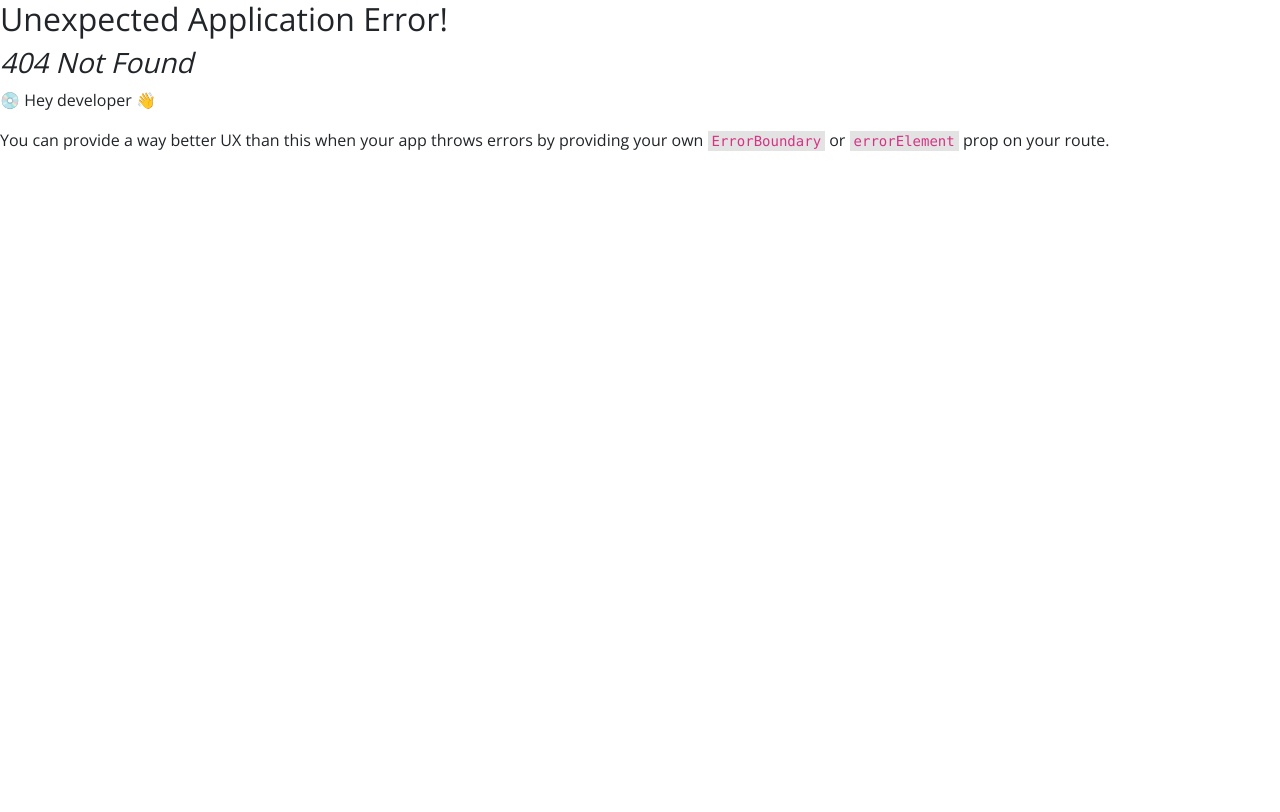
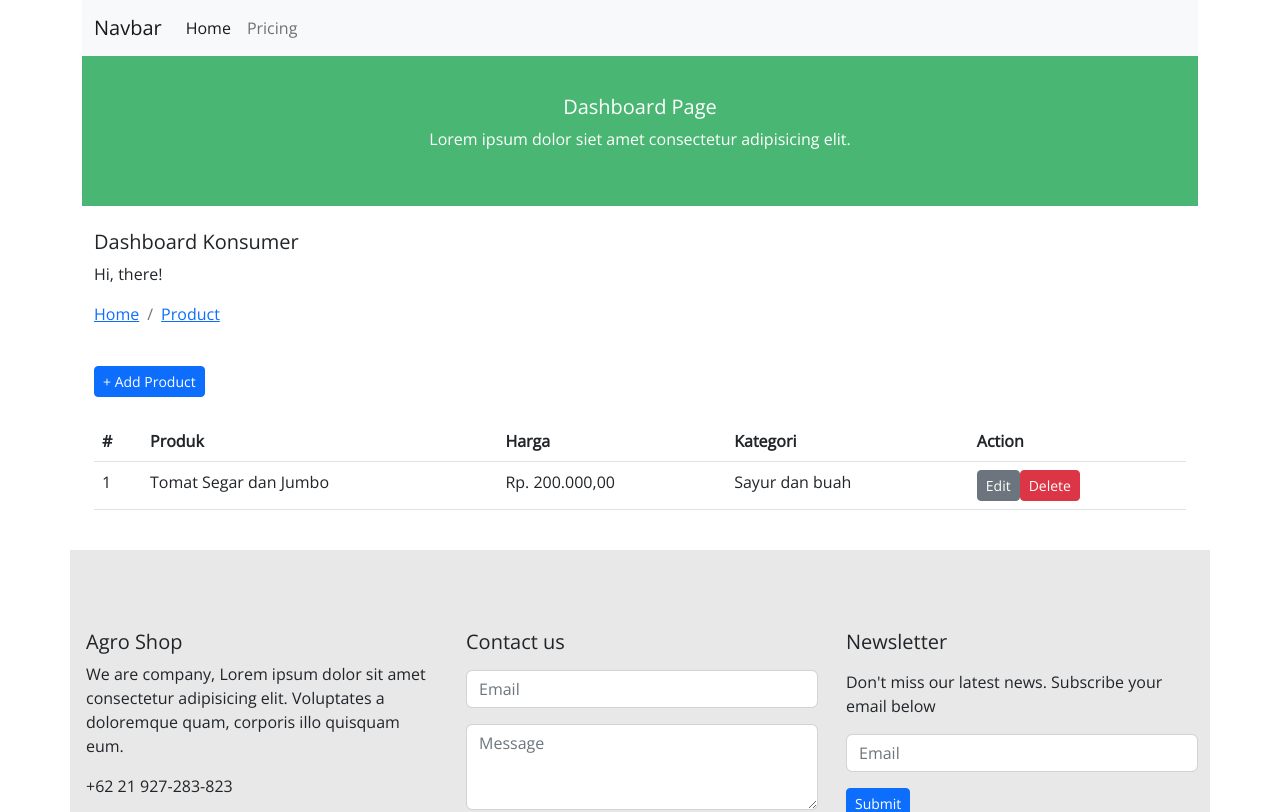
Before and after one commit to anshacerbia2/h8-final-project-client, a React (Create React App) app: page /dashboard-customer in a window 1280 px wide. Before the commit this address had no page. Shown: the top 812 px of the page. Built offline with nearby package versions, Linux system fonts and the light colour scheme.

Commit message:
fix color and add dashboard customer

```diff
--- a/src/components/Template.js
+++ b/src/components/Template.js
@@ -1,6 +1,6 @@
 import { Outlet } from "react-router-dom";
 import Navbar from "./Navbar";
-// import Footer from "./Footer";
+import Footer from "./Footer";
 
 export default function Template() {
   const jumbotron = false;
@@ -10,8 +10,8 @@ export default function Template() {
         {/* <Navbar jumbotron={jumbotron} /> */}
 
         <Outlet />
+        <Footer />
       </div>
-      {/* <Footer /> */}
     </>
   );
 }
--- /dev/null
+++ b/src/pages/DashboardCustomer.js
@@ -0,0 +1,93 @@
+import React from "react";
+
+const DashboardCustomer = () => {
+  return (
+    <>
+      <nav className="navbar navbar-expand-lg navbar-light bg-light">
+        <div className="container-fluid">
+          <a className="navbar-brand" href="#">
+            Navbar
+          </a>
+          <button
+            className="navbar-toggler"
+            type="button"
+            data-bs-toggle="collapse"
+            data-bs-target="#navbarNav"
+            aria-controls="navbarNav"
+            aria-expanded="false"
+            aria-label="Toggle navigation"
+          >
+            <span className="navbar-toggler-icon"></span>
+          </button>
+          <div className="collapse navbar-collapse" id="navbarNav">
+            <ul className="navbar-nav">
+              <li className="nav-item">
+                <a className="nav-link active" aria-current="page" href="#">
+                  Home
+                </a>
+              </li>
+              <li className="nav-item">
+                <a className="nav-link" href="#">
+                  Pricing
+                </a>
+              </li>
+            </ul>
+          </div>
+        </div>
+      </nav>
+      <div className="container">
+        <div
+          className="row"
+          style={{ backgroundColor: "#49b773", height: "150px" }}
+        >
+          <div className="col d-flex flex-column justify-content-center align-items-center" style={{ color: "#fff"}}>
+            <h5>Dashboard Page</h5>
+            <p>Lorem ipsum dolor siet amet consectetur adipisicing elit.</p>
+          </div>
+        </div>
+        <main className="row my-4">
+          <div className="col">
+            <h5>Dashboard Konsumer</h5>
+            <p>Hi, there!</p>
+            <nav aria-label="breadcrumb">
+              <ol className="breadcrumb">
+                <li className="breadcrumb-item">
+                  <a href="#">Home</a>
+                </li>
+                <li className="breadcrumb-item">
+                  <a href="#">Product</a>
+                </li>
+              </ol>
+            </nav>
+            <button className="btn btn-sm btn-primary my-4">+ Add Product</button>
+            <table className="table">
+              <thead>
+                <tr>
+                  <th>#</th>
+                  <th>Produk</th>
+                  <th>Harga</th>
+                  <th>Kategori</th>
+                  <th>Action</th>
+                </tr>
+              </thead>
+              <tbody>
+                <tr>
+                  <td>1</td>
+                  <td>Tomat Segar dan Jumbo</td>
+                  <td>Rp. 200.000,00</td>
+                  <td>Sayur dan buah</td>
+                  <td>
+                    <a href="" className="btn btn-sm btn-secondary ml-3">Edit</a>
+                    <a href="" className="btn btn-sm btn-danger">Delete</a>
+                  </td>
+                </tr>
+              </tbody>
+            </table>
+          </div>
+        </main>
+      </div>
+    </>
+  );
+};
+
+export default DashboardCustomer;
--- a/src/pages/HomePage.js
+++ b/src/pages/HomePage.js
@@ -255,8 +255,6 @@ export default function HomePage() {
           </div>
         </div>
       </div>
-      {/* Section Footer */}
-      <Footer />
       <div className="custom-row-1">
         {products?.map((product, i) => {
           return (
--- a/src/routes/index.js
+++ b/src/routes/index.js
@@ -4,6 +4,7 @@ import HomePage from "../pages/HomePage"
 import Template from "../components/Template";
 import LoginPage from "../pages/LoginPage";
 import DetailPage from "../pages/DetailPage";
+import DashboardCustomer from "../pages/DashboardCustomer";
 
 const router = createBrowserRouter([
   {
@@ -17,6 +18,10 @@ const router = createBrowserRouter([
       {
         path: 'product',
         element: <DetailPage />
+      },
+      {
+        path: 'dashboard-customer',
+        element: <DashboardCustomer />
       }
     ]
   },
```
Also changed, not shown: src/pages/CartPage.js (+44 -6 lines).
